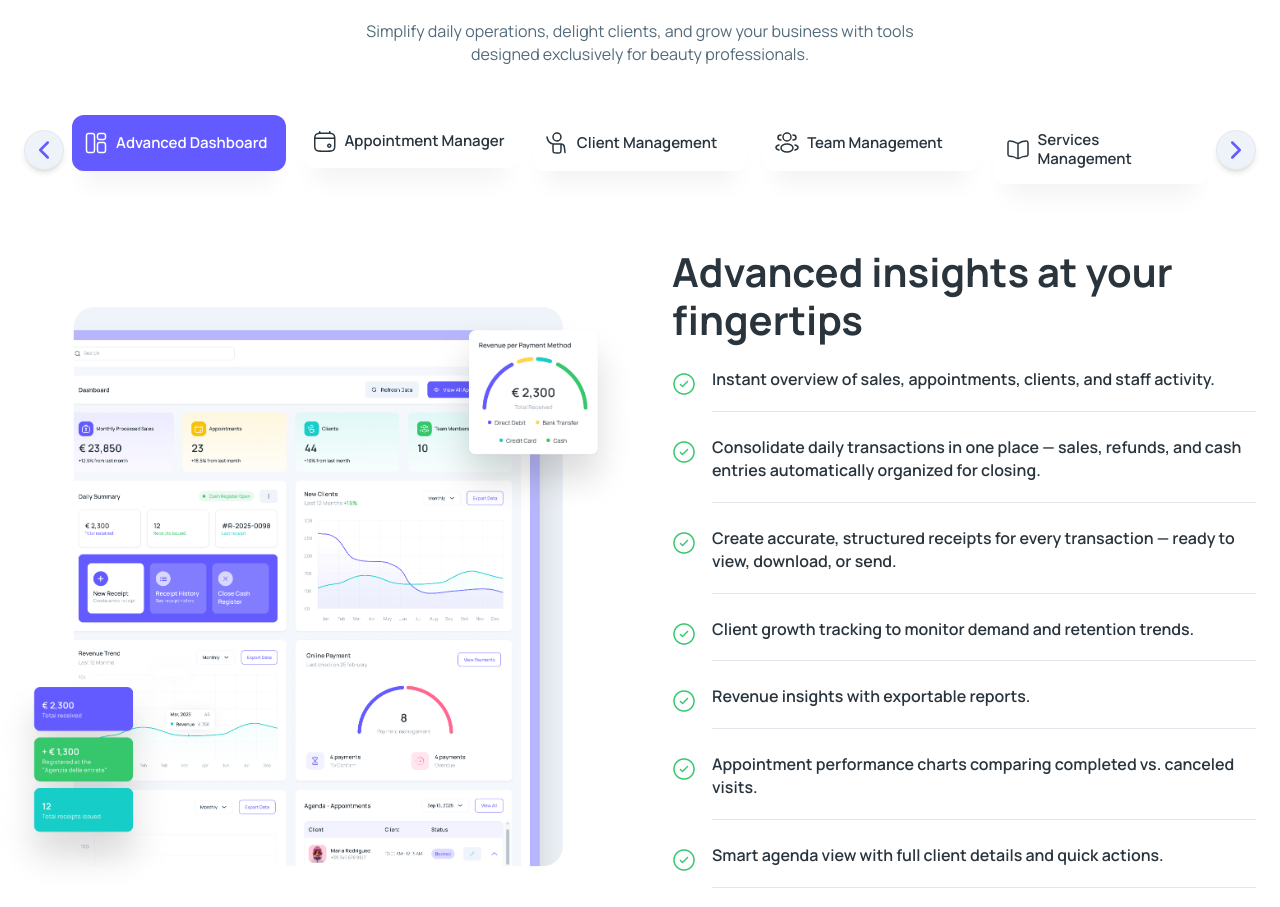
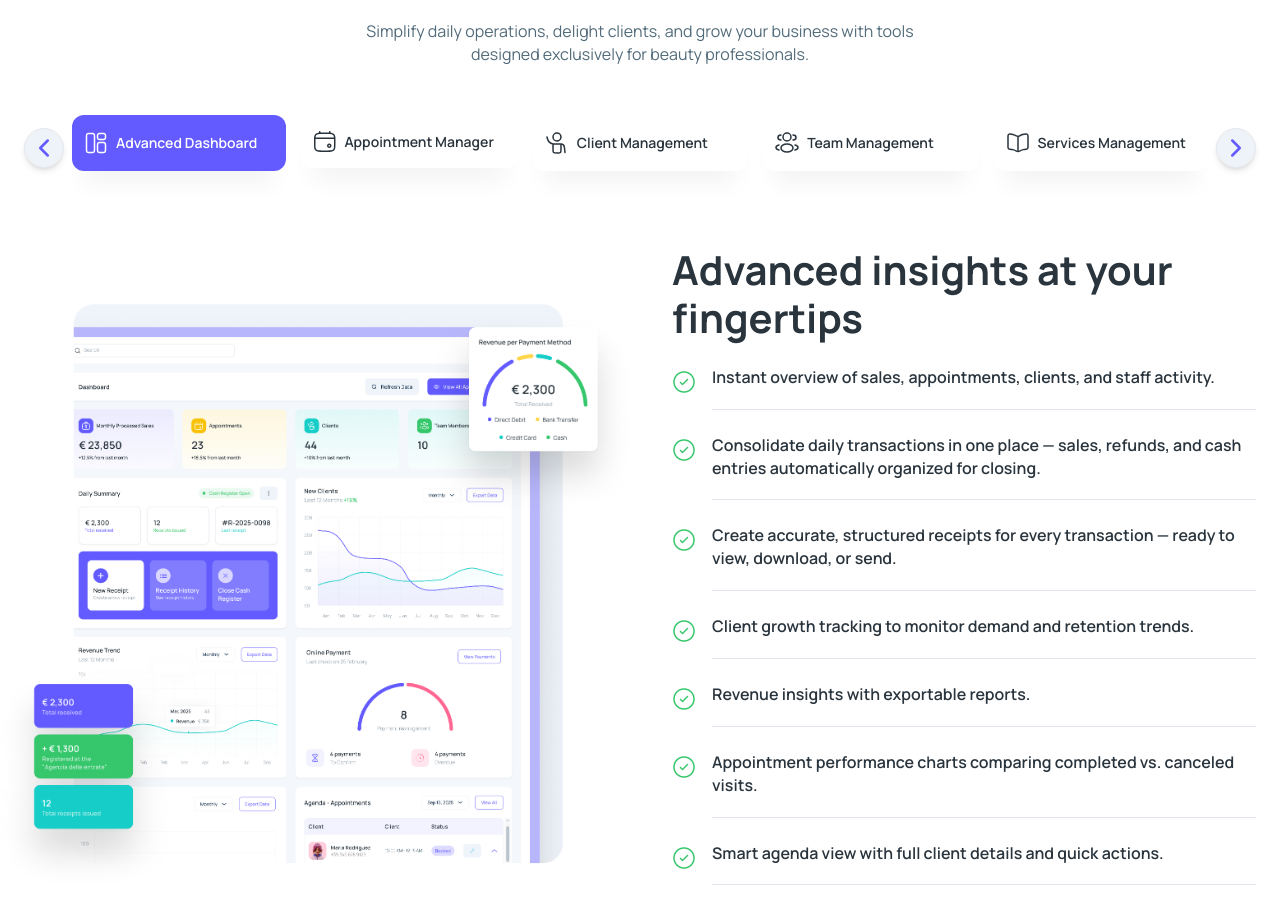
Before and after one commit to MohammadAlamin99/harem-landing-page, a Next.js app: page / in a window 1280 px wide. Shown: the part 1603-2510 px from the top of the page. Built offline with nearby package versions, Linux system fonts and the light colour scheme.

Commit message:
just fixing my tab font

```diff
--- a/src/components/section/PromotionSection.tsx
+++ b/src/components/section/PromotionSection.tsx
@@ -339,7 +339,7 @@ export default function PromotionSection() {
                                             onClick={() => handleTabClick(index)}
                                             className={`w-full
                                                     px-3 py-4 flex items-center shrink-0 gap-2
-                                                    text-[13px] sm:text-[14px] md:text-[15px]
+                                                    text-[13px] sm:text-[14px] md:text-[14px]
                                                     leading-tight text-start
                                                     rounded-xl font-semibold transition-all duration-300
                                                     shadow-[0_24px_24px_-12px_rgba(0,0,0,0.05)]
```
